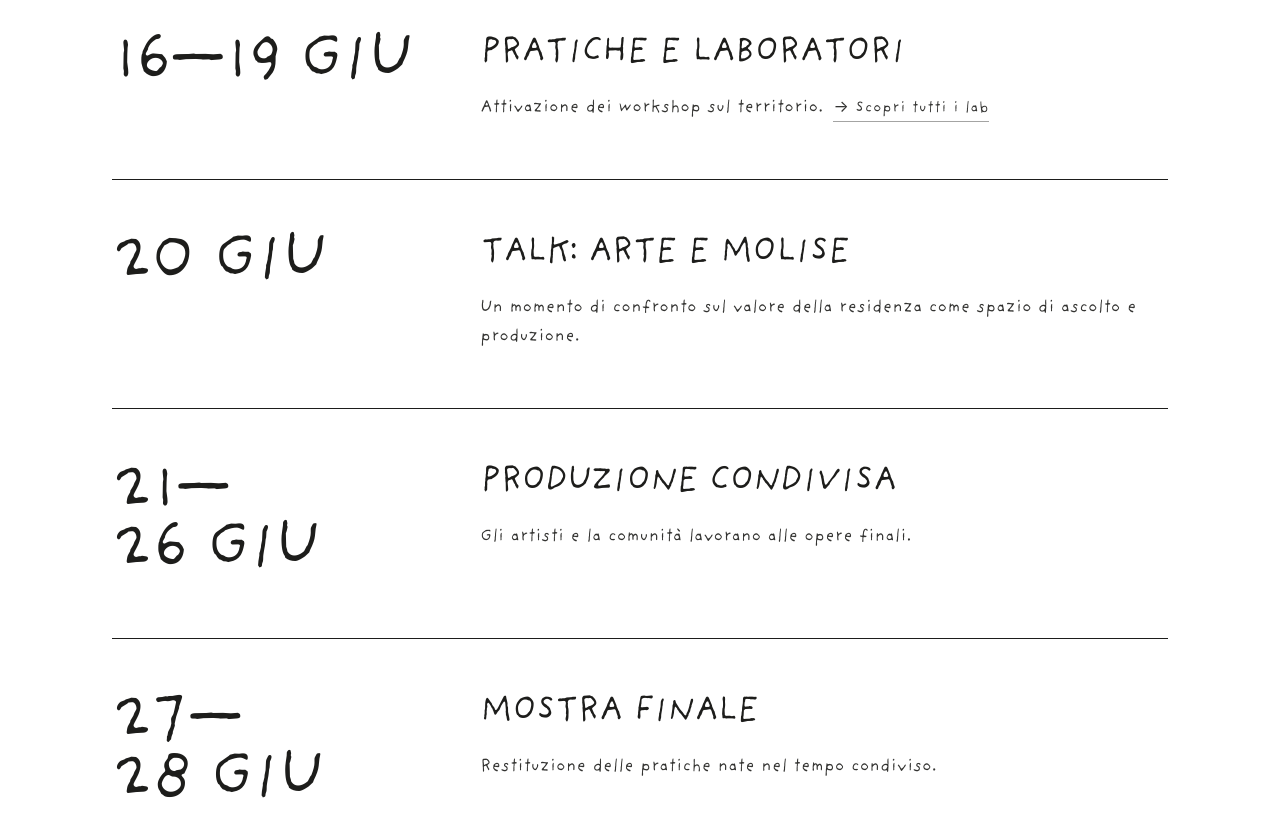
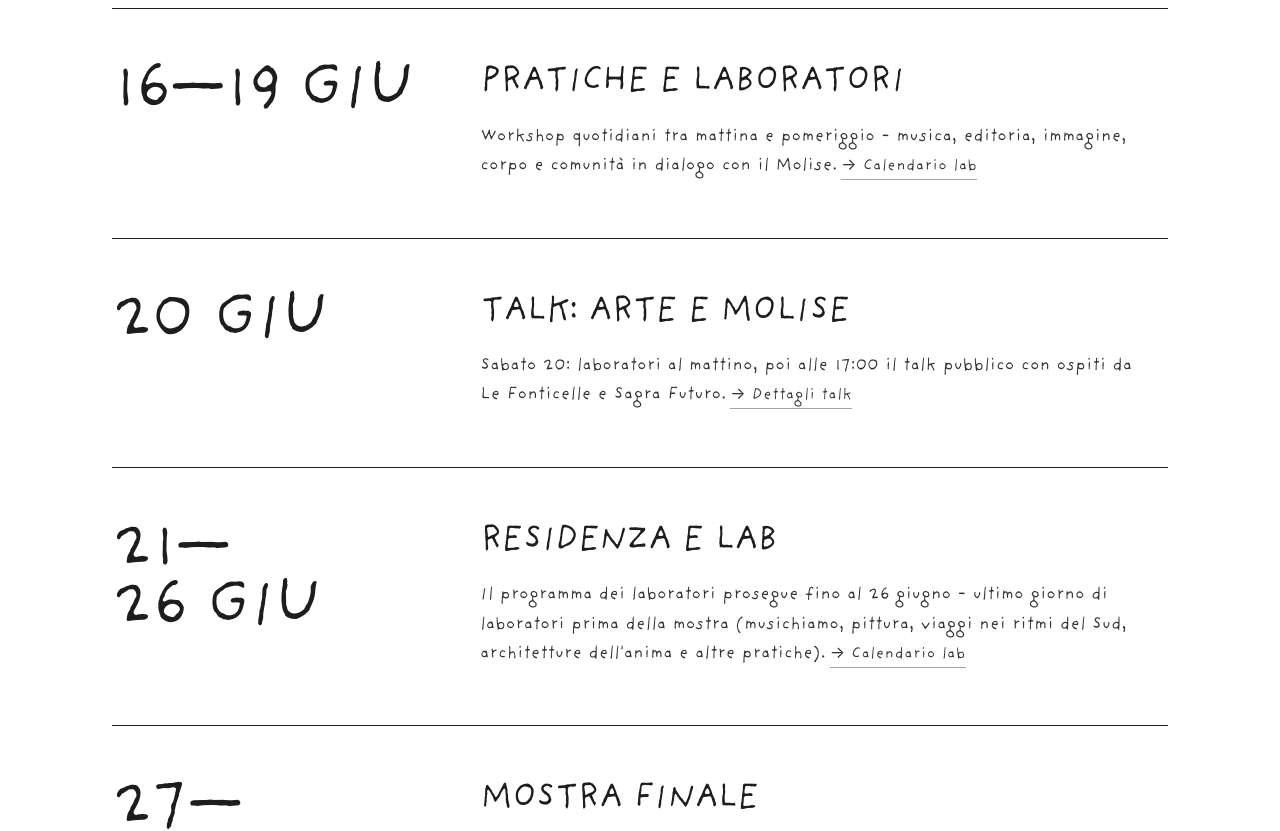
Before and after one commit to carofra/statte-site, a Next.js app: page / in a window 1280 px wide. Shown: the part 4260-5091 px from the top of the page. Built offline with nearby package versions, Linux system fonts and the light colour scheme.

Commit message:
fix programma

```diff
--- a/components/ProgrammaSection.tsx
+++ b/components/ProgrammaSection.tsx
@@ -1,44 +1,80 @@
+import type { ReactNode } from "react";
 import LabProgramFrame, { labProgramDisplayCore } from "@/components/lab/LabProgramFrame";
 import { sectionEyebrowHeadingClass } from "@/lib/sectionEyebrow";
 
 type Phase = {
   date: string;
   title: string;
-  body: string;
-  labAnchor?: boolean;
+  body: ReactNode;
 };
+
+const labLinkClass =
+  "ml-1 inline-block border-b border-foreground/40 text-sm font-normal tracking-wide text-foreground underline-offset-4 transition-colors hover:border-foreground hover:text-foreground md:text-base";
 
 const PHASES: Phase[] = [
   {
     date: "15 GIU",
     title: "INIZIO RESIDENZA",
-    body: "Arrivo degli artisti e prima esplorazione del territorio molisano.",
+    body: (
+      <>
+        Apertura della residenza: arrivo degli artisti e avvio dei laboratori sul territorio (mattina e
+        pomeriggio).
+      </>
+    ),
   },
   {
     date: "16—19 GIU",
     title: "PRATICHE E LABORATORI",
-    body: "Attivazione dei workshop sul territorio.",
-    labAnchor: true,
+    body: (
+      <>
+        Workshop quotidiani tra mattina e pomeriggio - musica, editoria, immagine, corpo e comunità in dialogo con il
+        Molise.
+        <a href="#lab" className={labLinkClass}>
+          → Calendario lab
+        </a>
+      </>
+    ),
   },
   {
     date: "20 GIU",
     title: "TALK: ARTE E MOLISE",
-    body: "Un momento di confronto sul valore della residenza come spazio di ascolto e produzione.",
+    body: (
+      <>
+        Sabato 20: laboratori al mattino, poi alle <strong className="font-medium">17:00</strong> il talk pubblico con
+        ospiti da Le Fonticelle e Sagra Futuro.
+        <a href="#talk" className={labLinkClass}>
+          → Dettagli talk
+        </a>
+      </>
+    ),
   },
   {
     date: "21—26 GIU",
-    title: "PRODUZIONE CONDIVISA",
-    body: "Gli artisti e la comunità lavorano alle opere finali.",
+    title: "RESIDENZA E LAB",
+    body: (
+      <>
+        Il programma dei laboratori prosegue fino al 26 giugno - ultimo giorno di laboratori prima della mostra
+        (musichiamo, pittura, viaggi nei ritmi del Sud, architetture dell&apos;anima e altre pratiche).
+        <a href="#lab" className={labLinkClass}>
+          → Calendario lab
+        </a>
+      </>
+    ),
   },
   {
     date: "27—28 GIU",
     title: "MOSTRA FINALE",
-    body: "Restituzione delle pratiche nate nel tempo condiviso.",
+    body: (
+      <>
+        Chiusura in forma espositiva: sabato 27 e domenica 28 giugno restituzione delle pratiche condivise nella
+        residenza.
+        <a href="#mostra" className={labLinkClass}>
+          → Mostra
+        </a>
+      </>
+    ),
   },
 ];
-
-const labLinkClass =
-  "ml-1 inline-block border-b border-foreground/40 text-sm font-normal tracking-wide text-foreground underline-offset-4 transition-colors hover:border-foreground hover:text-foreground md:text-base";
 
 export default function ProgrammaSection() {
   return (
@@ -66,14 +102,6 @@ export default function ProgrammaSection() {
                   </h3>
                   <p className="mt-4 max-w-2xl text-base font-normal leading-relaxed text-foreground/90 md:mt-5 md:text-lg md:leading-relaxed">
                     {phase.body}
-                    {phase.labAnchor ? (
-                      <>
-                        {" "}
-                        <a href="#lab" className={labLinkClass}>
-                          → Scopri tutti i lab
-                        </a>
-                      </>
-                    ) : null}
                   </p>
                 </div>
               </div>
--- a/components/TalkSection.tsx
+++ b/components/TalkSection.tsx
@@ -5,7 +5,7 @@ import { sectionEyebrowHeadingClass } from "@/lib/sectionEyebrow";
 const TALK_BODY =
   "Un momento di confronto sul valore della residenza come spazio di ascolto e produzione: pratiche, territori e storie che si incontrano.";
 
-const guestsLine = talk.guests.replace(/^\s*Ospiti\s*[-–]\s*/i, "").trim();
+const guestsLine = talk.guests.trim();
 
 export default function TalkSection() {
   return (
@@ -22,10 +22,10 @@ export default function TalkSection() {
           <div className="grid grid-cols-1 gap-12 md:grid-cols-12 md:items-start md:gap-x-12 lg:gap-x-16">
             <div className="md:col-span-5 lg:col-span-4">
               <p className="text-3xl font-normal uppercase leading-[1.05] tracking-[-0.02em] text-[#1d1d1b] md:text-4xl lg:text-5xl">
-                SABATO 20 GIUGNO
+                {talk.dateLine}
               </p>
               <p className="mt-3 text-sm font-normal tabular-nums tracking-wide text-[#1d1d1b]/55 md:text-base">
-                ORE 17:00
+                {talk.timeLine}
               </p>
             </div>
 
@@ -33,7 +33,7 @@ export default function TalkSection() {
               <h3
                 className={`${labProgramDisplayClass} text-4xl leading-none text-[#1d1d1b] [text-wrap:balance] md:text-6xl lg:text-7xl`}
               >
-                ARTE E MOLISE
+                {talk.title.toUpperCase()}
               </h3>
               <p className="mt-8 max-w-2xl text-base font-normal leading-relaxed text-[#1d1d1b]/90 md:mt-10 md:text-lg md:leading-relaxed">
                 {TALK_BODY}
--- a/lib/stantteData.ts
+++ b/lib/stantteData.ts
@@ -23,13 +23,16 @@ export const artists: string[] = [
 
 export const talk = {
   title: "Arte e Molise",
-  date: "Sabato 20 Giugno",
-  guests: "Ospiti - Le Fonticelle - Sagra Futuro",
+  /** Riga data (stesso stile usato in TalkSection). */
+  dateLine: "Sabato 20 giugno 2026",
+  /** Riga orario. */
+  timeLine: "ORE 17:00",
+  guests: "Le Fonticelle · Sagra Futuro",
 };
 
 export const mostraFinale = {
   title: "MOSTRA FINALE",
-  dates: "Sabato 27 e domenica 28 Giugno",
+  dates: "Sabato 27 e domenica 28 giugno 2026",
   description:
     "Una restituzione finale in cui le pratiche dei laboratori diventano segni, gesti e immagini: un incontro tra ricerca, comunità e visione.",
 };
```
